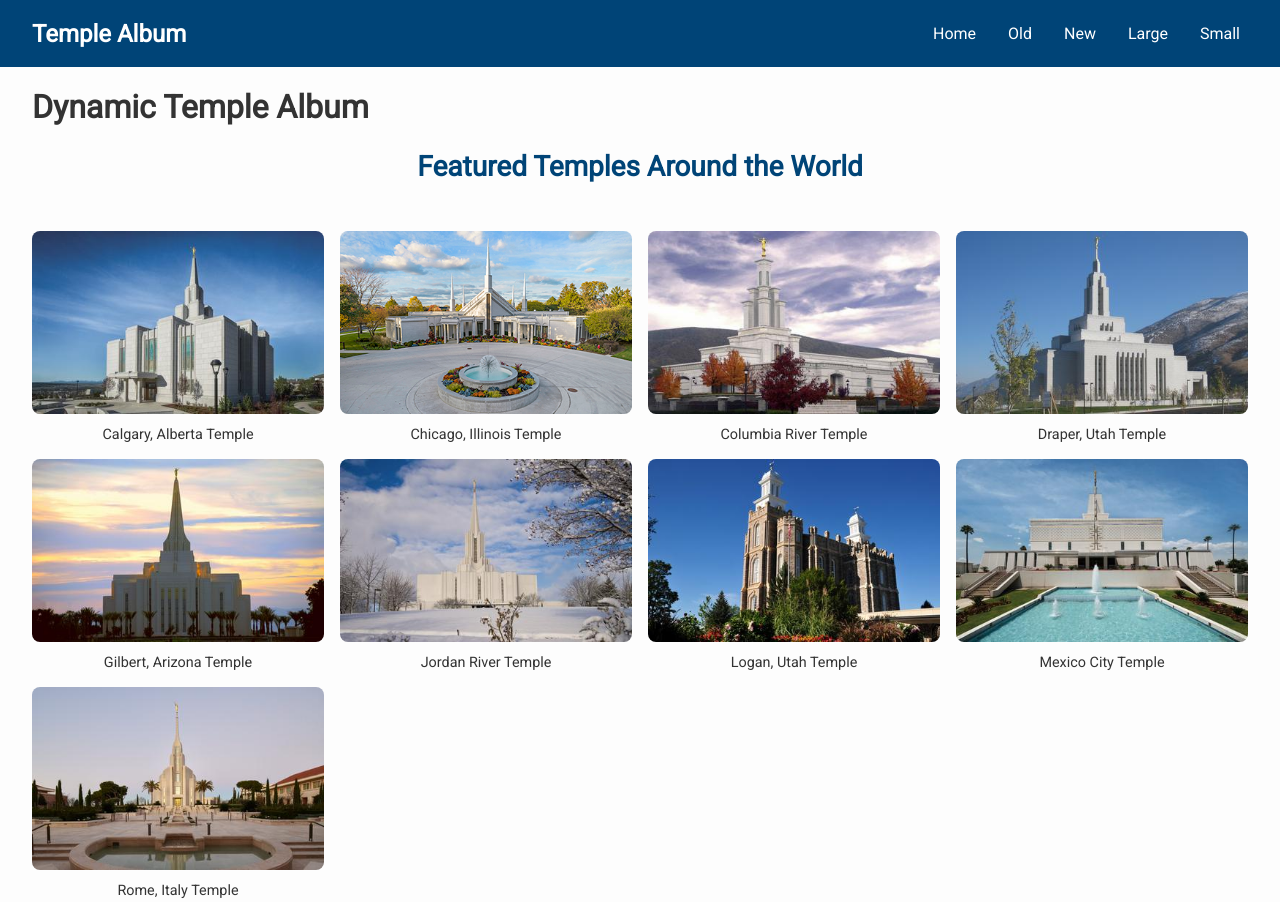
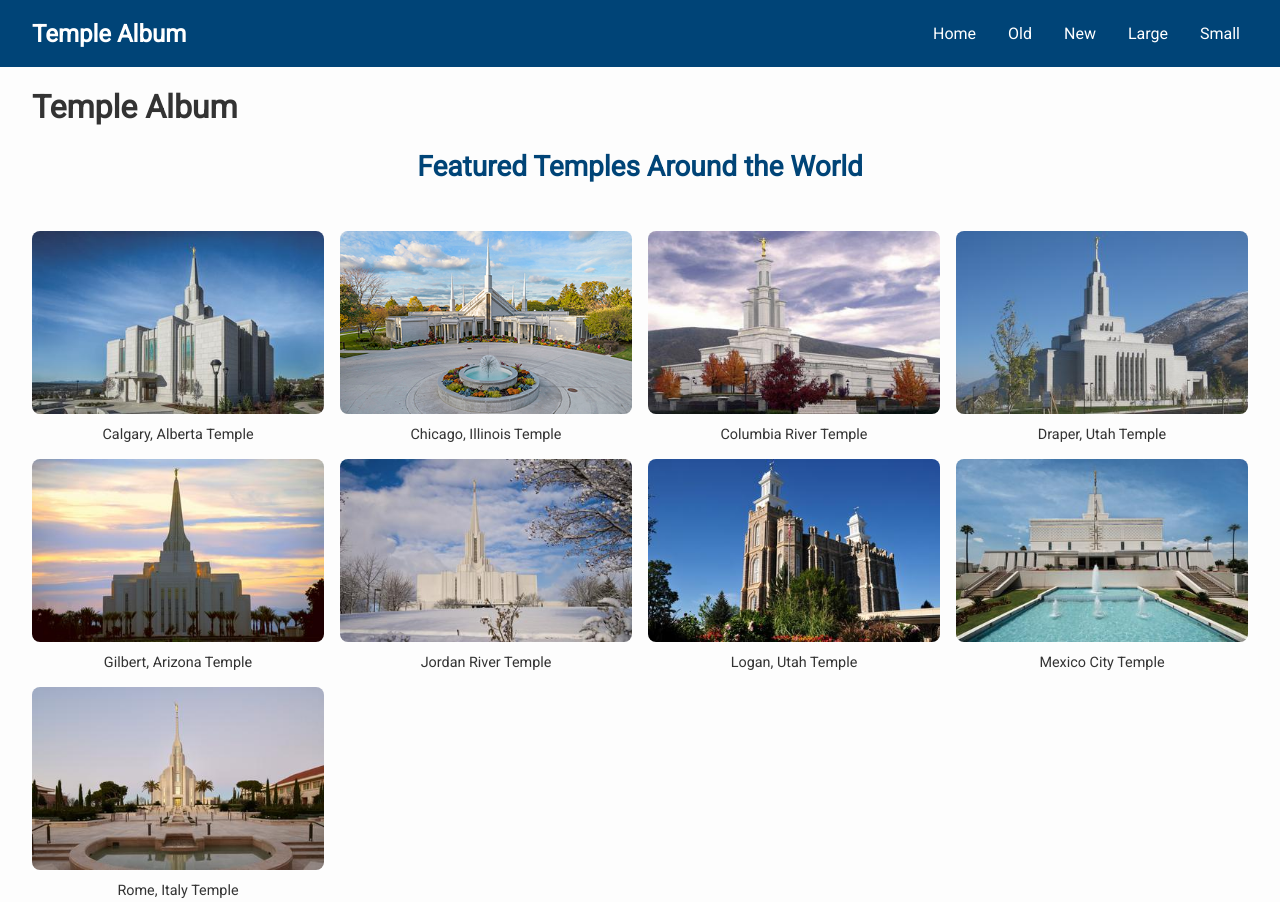
Before and after one commit to nate-g-johnson/wdd131, a plain HTML site: page temples.html in a window 1280 px wide. Shown: the top 902 px of the page. Drawn offline with Linux system fonts and the light colour scheme.

Commit message:
still not accepting the h1 element

```diff
--- a/temples.html
+++ b/temples.html
@@ -4,7 +4,7 @@
   <meta charset="UTF-8">
   <meta name="viewport" content="width=device-width, initial-scale=1.0">
   <title>Temple Album</title>
-  <meta name="description" content="WDD 131 – Dynamic Web Fundamentals. Nathan Johnson. Temple Album page.">
+  <meta name="description" content="WDD 131 – Dynamic Web Fundamentals. Nathan Johnson. Temple Album Page.">
   <meta name="author" content="Nathan Johnson">
   <link rel="stylesheet" href="styles/temples.css">
   <link rel="stylesheet" href="styles/temples-large.css" media="(min-width: 640px)">
@@ -25,7 +25,7 @@
   </header>
 
   <main>
-    <h1>Dynamic Temple Album</h1>
+    <h1>Temple Album</h1>
     <h2>Featured Temples Around the World</h2>
     <section class="grid">
       <figure><img src="images/calgary-alberta-temple.jpg" alt="Temple 1">
```
